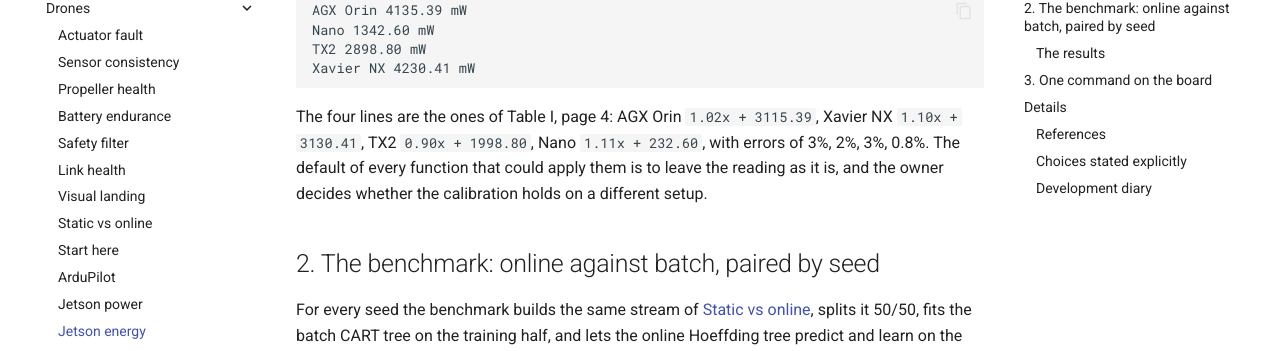
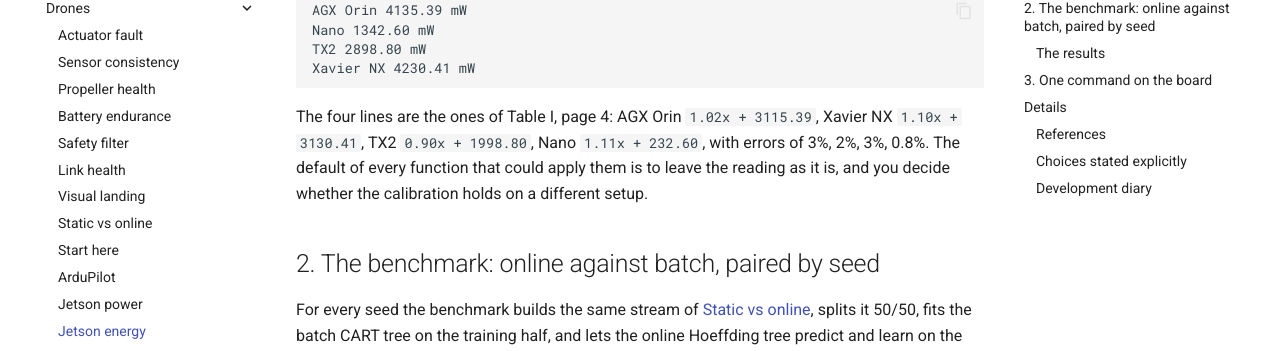
Before and after one commit to tatopenn-cell/Dense-Armor, an MkDocs documentation site: the page built from docs/drones/jetson_energy.md, in a window 1280 px wide and 900 px high, scrolled down 1208 px. Shown: the part 127-478 px from the top of the window. Built offline with MkDocs 1.6.1 and Material for MkDocs 9.7.7, drawn with Linux system fonts in a browser that asks for light colours; comment, search, counter and statistics services are not loaded; some of the changed text lies outside the part shown.

Commit message:
Docs: the Skyline page loses its development diary, and two pages stop naming the owner
docs/misc/skyline.md ended with a development diary that said the page was written on request of the owner and could be moved to another PR: the story of the work, not content for the reader. The section is removed. docs/drones/jetson_energy.md said twice that the owner decides whether the calibration holds; it now says that the reader decides.

```diff
--- a/docs/drones/jetson_energy.md
+++ b/docs/drones/jetson_energy.md
@@ -44,7 +44,7 @@
 Xavier NX 4230.41 mW
 ~~~
 
-The four lines are the ones of Table I, page 4: AGX Orin `1.02x + 3115.39`, Xavier NX `1.10x + 3130.41`, TX2 `0.90x + 1998.80`, Nano `1.11x + 232.60`, with errors of 3%, 2%, 3%, 0.8%. The default of every function that could apply them is to leave the reading as it is, and the owner decides whether the calibration holds on a different setup.
+The four lines are the ones of Table I, page 4: AGX Orin `1.02x + 3115.39`, Xavier NX `1.10x + 3130.41`, TX2 `0.90x + 1998.80`, Nano `1.11x + 232.60`, with errors of 3%, 2%, 3%, 0.8%. The default of every function that could apply them is to leave the reading as it is, and you decide whether the calibration holds on a different setup.
 
 ## 2. The benchmark: online against batch, paired by seed
 
@@ -114,7 +114,7 @@
 - The power source of the smoke run is a constant 5000 mW, `SyntheticPowerSource(mw=5000.0, dt_s=0.1)`. The wall time is the one measured between `start()` and `stop()`, and the energy is the constant power times that wall time. The label `synthetic` is in the code, in the JSON and in the table.
 - `dt_s = 0.1` is the interval chosen for the smoke run. The paper states that the sampling rate changes the precision (2306.13107, page 1) and gives no recommended interval, so the interval is a parameter without a default for the sysfs source, and the smoke run fixes it at 0.1 s.
 - The idle power is measured for `idle_s` seconds before the runs and subtracted at every sample. In `--smoke` `idle_s` is zero and the idle is not measured; on a board the default is 30 s.
-- The calibration of Table I is not applied by default. The page shows the four lines, and the owner decides whether the setup of the paper holds on a different board.
+- The calibration of Table I is not applied by default. The page shows the four lines, and you decide whether the setup of the paper holds on a different board.
 - The paired Wilcoxon is computed only when there are at least six pairs. With fewer, the JSON writes `null` and the reason in `wilcoxon_note` instead of a number.
 - `--smoke` and `--power-node` are mutually exclusive: a synthetic run labelled `synthetic` next to a real sensor would mix the two.
 - The empty table is declared empty in the text next to it. A number in it without a board would be an invented number.
```
Also changed, not shown: docs/misc/skyline.md (+0 -4 lines).
